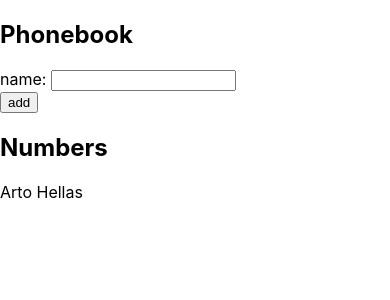
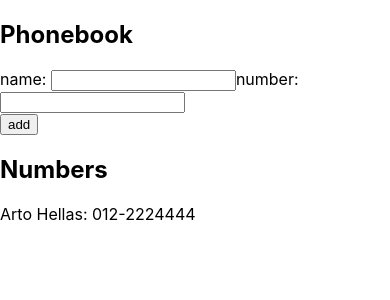
Before and after one commit to MorrisseySean/FullStackOpen2020, a React (Create React App) app in the folder part2/phonebook/: page / in a window 390 px wide. Shown: the top 300 px of the page. Built offline with nearby package versions, Linux system fonts and the light colour scheme.

Commit message:
Exercise 2.8: Added phone numbers

```diff
--- a/part2/phonebook/src/components/App.js
+++ b/part2/phonebook/src/components/App.js
@@ -1,16 +1,23 @@
 import React, { useState } from "react";
 
 const App = () => {
-  const [persons, setPersons] = useState([{ name: "Arto Hellas" }]);
+  const [persons, setPersons] = useState([
+    { name: "Arto Hellas", number: "012-2224444" },
+  ]);
   const [newName, setNewName] = useState("");
+  const [newNumber, setNewNumber] = useState("");
 
   const handleNameChange = (event) => {
     setNewName(event.target.value);
   };
 
+  const handleNumChange = (event) => {
+    setNewNumber(event.target.value);
+  };
+
   const addName = (event) => {
     event.preventDefault();
-    const newEntry = { name: newName };
+    const newEntry = { name: newName, number: newNumber };
     if (persons.some((person) => person.name === newName)) {
       alert(`${newName} is already added to the phonebook.`);
     } else {
@@ -25,6 +32,7 @@
       <form onSubmit={addName}>
         <div>
           name: <input value={newName} onChange={handleNameChange} />
+          number: <input value={newNumber} onChange={handleNumChange} />
         </div>
         <div>
           <button type="submit">add</button>
@@ -32,7 +40,9 @@
       </form>
       <h2>Numbers</h2>
       {persons.map((person) => (
-        <p key={person.name}>{person.name}</p>
+        <p key={person.name}>
+          {person.name}: {person.number}
+        </p>
       ))}
     </div>
   );
```
